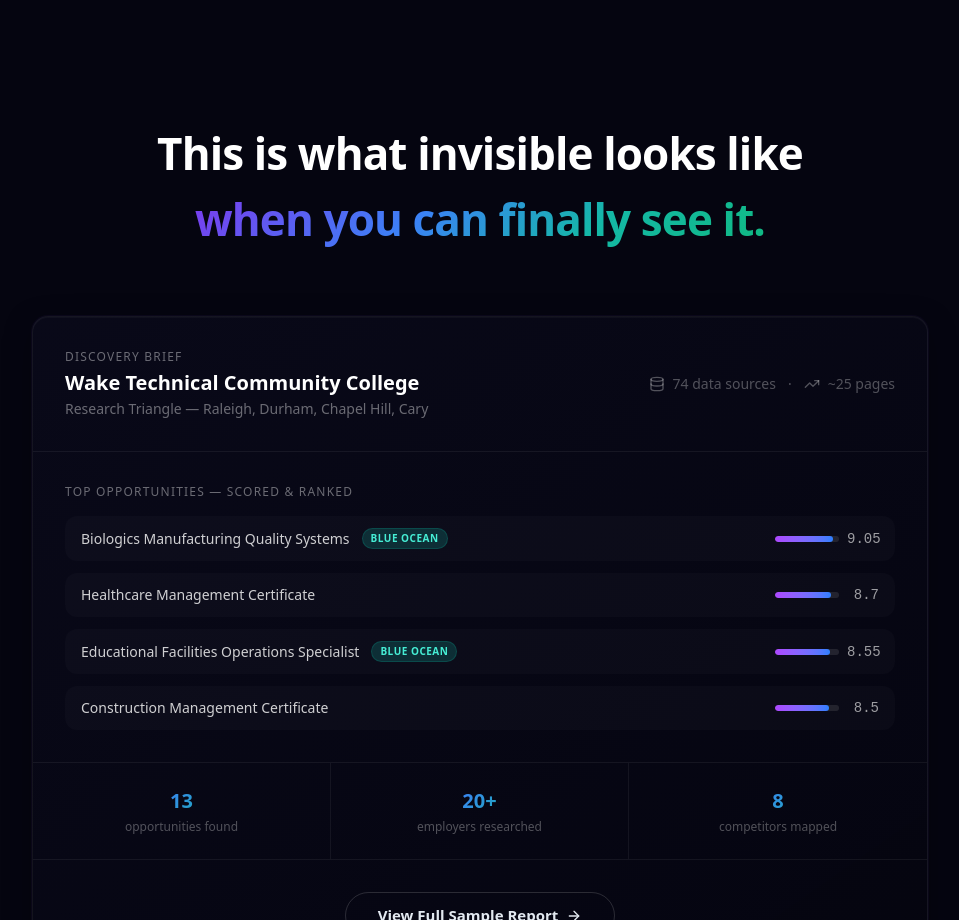
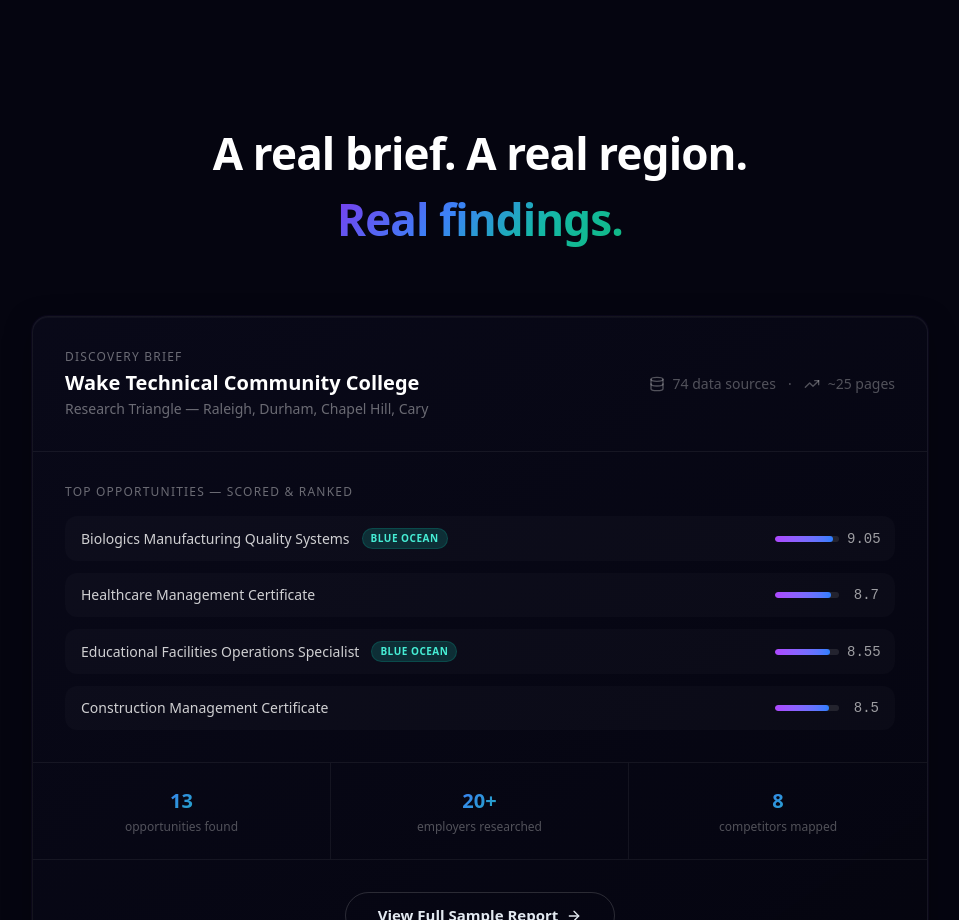
Before and after one commit to wspanic201/workforce-intelligence, a Next.js app: page / in a window 1280 px wide. Shown: the part 1600-2520 px from the top of the page, without its empty margins (160-1119 px from the left). Built offline with nearby package versions, Linux system fonts and the light colour scheme.

Commit message:
report preview heading: clear and direct

```diff
--- a/app/page.tsx
+++ b/app/page.tsx
@@ -108,9 +108,9 @@
               className="font-heading font-bold text-white mx-auto max-w-3xl"
               style={{ fontSize: 'clamp(1.75rem, 3vw + 0.5rem, 2.75rem)' }}
             >
-              This is what invisible looks like
+              A real brief. A real region.
               <br className="hidden sm:block" />
-              <span className="text-gradient-cosmic">when you can finally see it.</span>
+              <span className="text-gradient-cosmic">Real findings.</span>
             </h2>
           </AnimateOnScroll>
 
```
